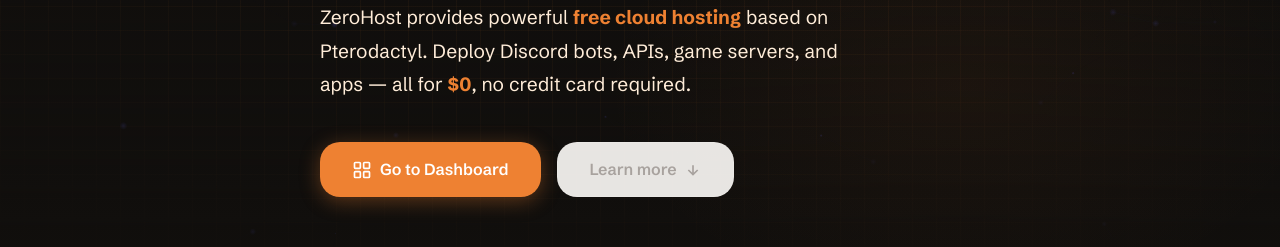
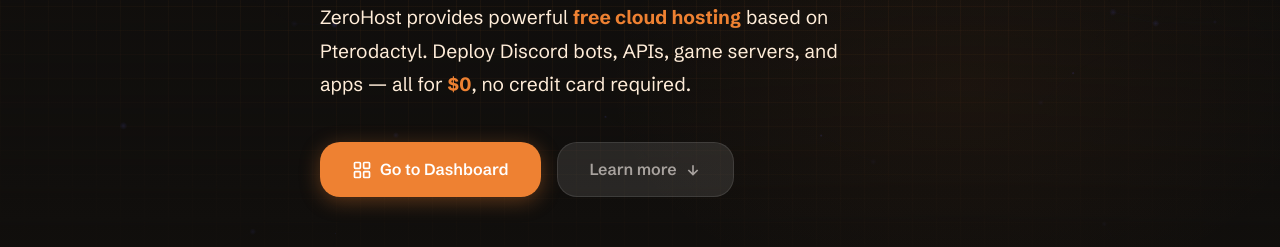
Before and after one commit to ZeroHost-Code/home, a website: page site/index.html in a window 1280 px wide. Shown: the part 354-601 px from the top of the page. Drawn offline with Linux system fonts and the light colour scheme.

Commit message:
fix: learn more button bg 0.1 + backdrop blur 9px

```diff
--- a/site/style.css
+++ b/site/style.css
@@ -214,7 +214,9 @@
 }
 
 #hero-features-btn {
-  background: rgba(255, 253, 250, 0.9);
+  background: rgba(255, 253, 250, 0.1);
+  backdrop-filter: blur(9px);
+  -webkit-backdrop-filter: blur(9px);
   border: 1px solid rgba(255, 255, 255, 0.1);
 }
 
```
